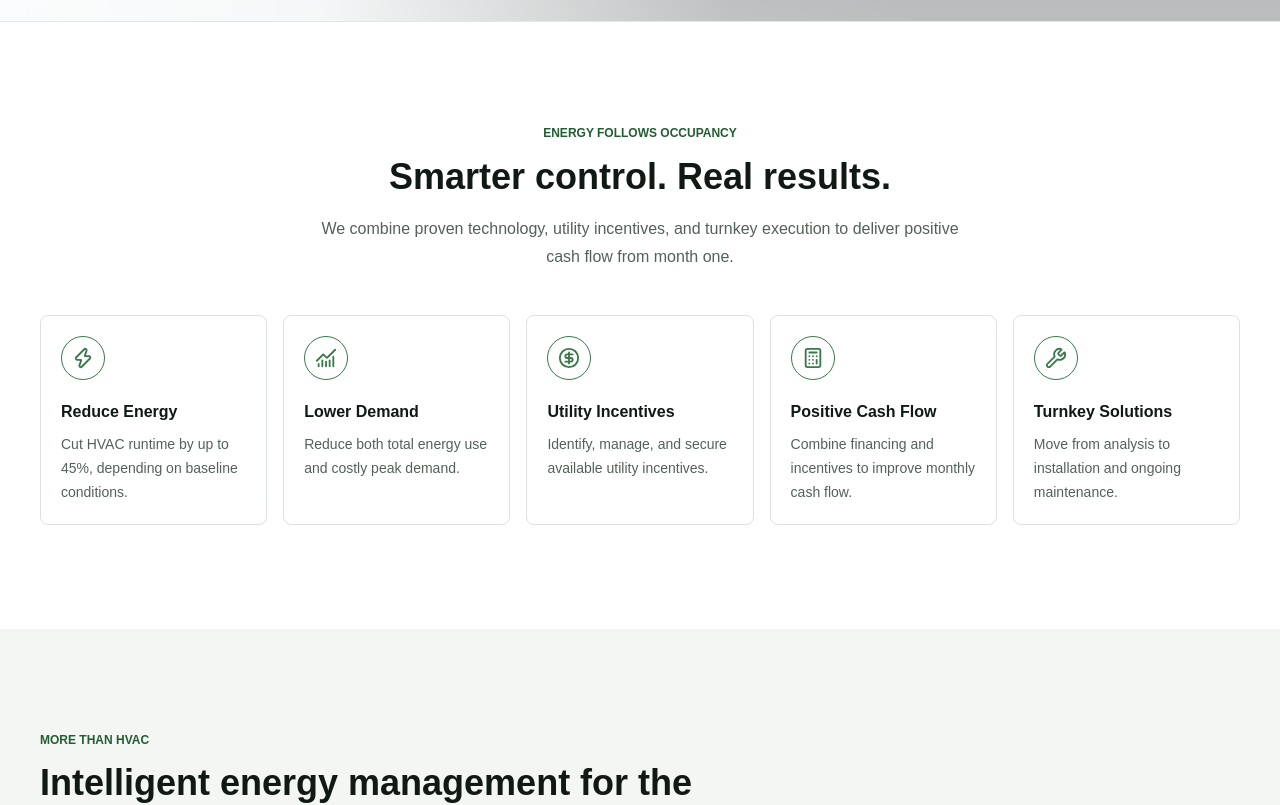
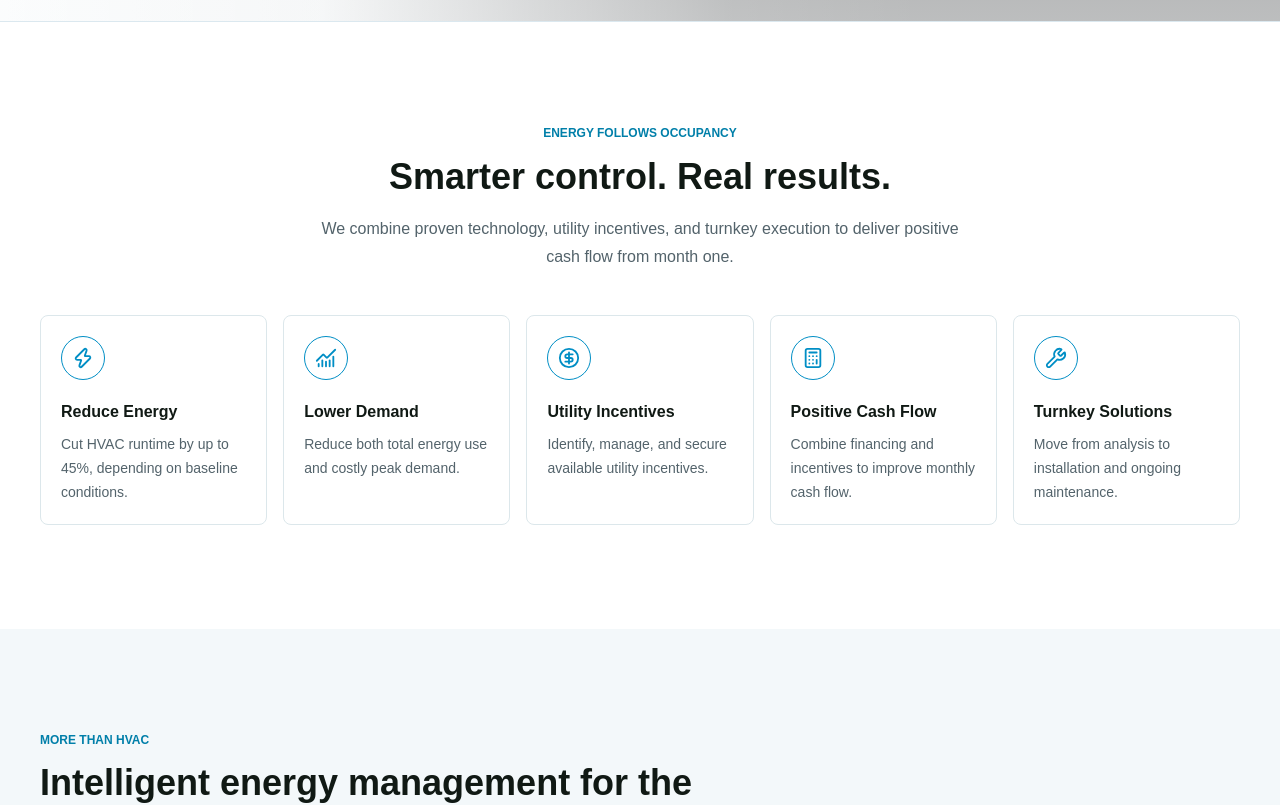
Before and after one commit to MannLester/Lodge-Tech-Website, a Next.js app: page / in a window 1280 px wide. Shown: the part 780-1585 px from the top of the page. Built offline with nearby package versions, Linux system fonts and the light colour scheme; grey boxes are pictures that could not be loaded.

Commit message:
enhance: apply blue palette sitewide

```diff
--- a/src/app/globals.css
+++ b/src/app/globals.css
@@ -20,14 +20,14 @@
   --background: #ffffff;
   --foreground: #101914;
   --surface: #ffffff;
-  --surface-muted: #f3f6f2;
-  --muted: #536159;
-  --border: #dce3dd;
-  --brand: #397847;
-  --brand-fill: #397847;
-  --brand-strong: #245d34;
-  --brand-soft: #e4efe5;
-  --shadow-color: rgb(16 25 20 / 0.12);
+  --surface-muted: #f3f8fa;
+  --muted: #53636b;
+  --border: #dce7eb;
+  --brand: #008ec5;
+  --brand-fill: #008ec5;
+  --brand-strong: #007fa9;
+  --brand-soft: #eef8fb;
+  --shadow-color: rgb(11 19 36 / 0.12);
 }
 
 :root[data-theme="dark"] {
@@ -35,13 +35,13 @@
   --background: #0b0c10;
   --foreground: #f4f7f4;
   --surface: #15181b;
-  --surface-muted: #1d2220;
-  --muted: #abb5ad;
-  --border: #303833;
-  --brand: #79b683;
-  --brand-fill: #397847;
-  --brand-strong: #9dcea4;
-  --brand-soft: #1c3823;
+  --surface-muted: #17242a;
+  --muted: #aabac1;
+  --border: #30434b;
+  --brand: #42b8e8;
+  --brand-fill: #008ec5;
+  --brand-strong: #8bd8f5;
+  --brand-soft: #123544;
   --shadow-color: rgb(0 0 0 / 0.36);
 }
 
@@ -129,11 +129,11 @@ button {
 }
 
 .contact-primary {
-  color: #123f29;
+  color: #075a7b;
 }
 
 .contact-secondary:hover {
-  color: #123f29;
+  color: #075a7b;
 }
 
 @media (min-width: 48rem) {
--- a/src/features/home/ui/closing-footer.tsx
+++ b/src/features/home/ui/closing-footer.tsx
@@ -14,12 +14,12 @@ export function ClosingFooter() {
     <>
       <section
         aria-labelledby="contact-heading"
-        className="bg-[#123f29] py-10 text-white"
+        className="bg-[#0c3b50] py-10 text-white"
         id="contact"
       >
         <div className="section-shell grid items-center gap-7 lg:grid-cols-[1fr_auto_auto]">
           <div>
-            <p className="text-sm font-semibold text-[#b9dabf]">
+            <p className="text-sm font-semibold text-[#b6dcea]">
               Your building is already consuming energy.
             </p>
             <h2
@@ -32,7 +32,7 @@ export function ClosingFooter() {
 
           <div className="grid gap-3 sm:grid-cols-3">
             <a
-              className="contact-primary inline-flex min-h-11 items-center justify-center rounded-md border border-white bg-white px-5 py-2.5 text-sm font-semibold transition-colors hover:bg-[#e4efe5]"
+              className="contact-primary inline-flex min-h-11 items-center justify-center rounded-md border border-white bg-white px-5 py-2.5 text-sm font-semibold transition-colors hover:bg-[#e1f4fa]"
               href="#contact"
             >
               Get a Savings Analysis
```
